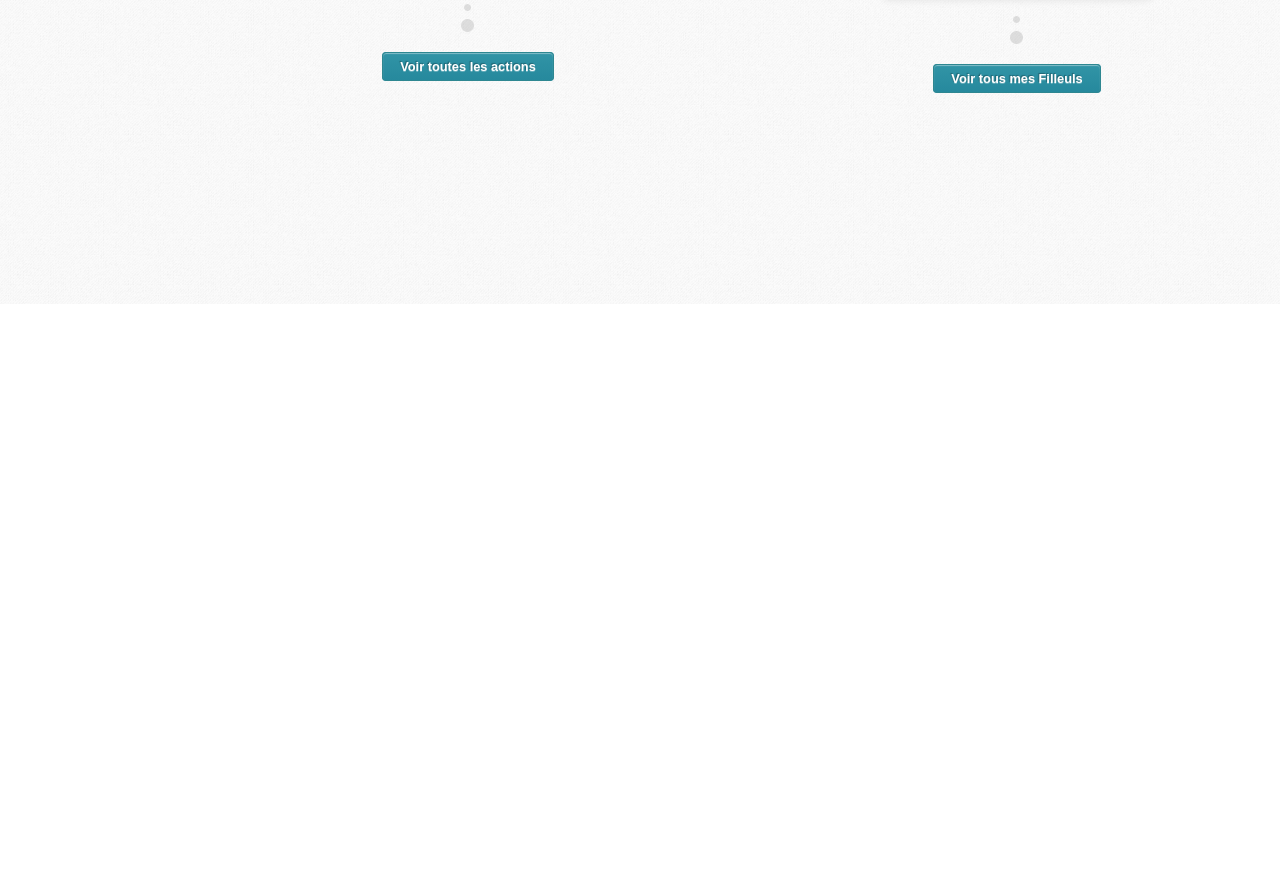
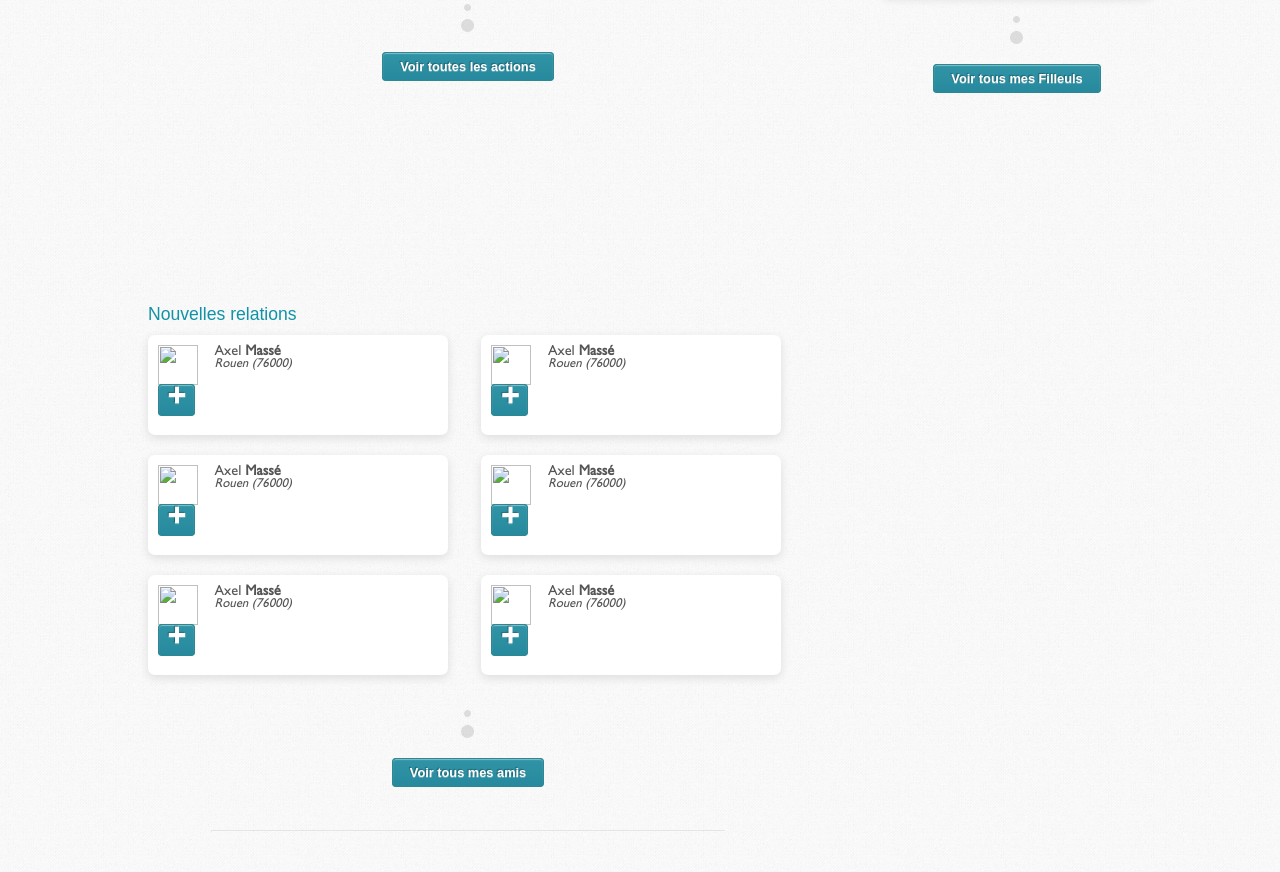
Before and after one commit to Stuff90/koom, a PHP site: page /profile.html in a window 1280 px wide. Shown: the part 1539-2411 px from the top of the page. Before the commit the page ends 1842 px from the top, so only its background shows below. Run offline with PHP 8.4, Linux system fonts and the light colour scheme; some libraries are stand-ins or nearby versions.

Commit message:
page profile - 2nd tab 'nouvelles relations'

```diff
--- a/profile.html
+++ b/profile.html
@@ -178,7 +178,47 @@
 
 				</section>
 
-				<section id="profile-my-contacts"></section>
+				<section id="profile-my-contacts">
+					<h4>Nouvelles relations</h4>
+
+					<dl>
+						<dd class="ui-content-emphasizer">
+							<div><img src="#"></div>
+							<p>Axel <strong>Massé</strong><br /><i>Rouen (76000)</i></p>
+							<p><a href="#" class="ui-button">+</a></p>
+						</dd>
+						<dd class="ui-content-emphasizer">
+							<div><img src="#"></div>
+							<p>Axel <strong>Massé</strong><br /><i>Rouen (76000)</i></p>
+							<p><a href="#" class="ui-button">+</a></p>
+						</dd>
+						<dd class="ui-content-emphasizer">
+							<div><img src="#"></div>
+							<p>Axel <strong>Massé</strong><br /><i>Rouen (76000)</i></p>
+							<p><a href="#" class="ui-button">+</a></p>
+						</dd>
+						<dd class="ui-content-emphasizer">
+							<div><img src="#"></div>
+							<p>Axel <strong>Massé</strong><br /><i>Rouen (76000)</i></p>
+							<p><a href="#" class="ui-button">+</a></p>
+						</dd>
+						<dd class="ui-content-emphasizer">
+							<div><img src="#"></div>
+							<p>Axel <strong>Massé</strong><br /><i>Rouen (76000)</i></p>
+							<p><a href="#" class="ui-button">+</a></p>
+						</dd>
+						<dd class="ui-content-emphasizer">
+							<div><img src="#"></div>
+							<p>Axel <strong>Massé</strong><br /><i>Rouen (76000)</i></p>
+							<p><a href="#" class="ui-button">+</a></p>
+						</dd>
+					</dl>
+
+					<p><a href="#" class="ui-button">Voir tous mes amis</a></p>
+
+					<hr />
+
+				</section>
 
 				<section id="profile-infos"></section>
 
--- a/style/profile.css
+++ b/style/profile.css
@@ -1,7 +1,7 @@
 #profile-wrapper {}
 #profile-wrapper > nav {text-align:center;}
 
-#profile-activity > h4 {text-transform:none;color:#1192a6;font-family:'FuturaMedium',arial,serif;font-weight:lighter;font-size:1.1rem;}
+#profile-wrapper > section > h4 {text-transform:none;color:#1192a6;font-family:'FuturaMedium',arial,serif;font-weight:lighter;font-size:1.1rem;}
 
 .stream {margin:20px 0 40px 0;}
 .stream > dt {margin-top:10px;}
@@ -31,6 +31,24 @@
 
 .see-all-actions-wrapper {width:100%;padding:60px 0 30px 0;text-align:center;background:url('img/dots.png') center 0px no-repeat;margin-bottom:200px;}
 
+
+#profile-my-contacts > dl {width:100%;}
+#profile-my-contacts > dl > dd {display:inline-block;width:280px;vertical-align:top;margin:10px 0 10px 0;}
+#profile-my-contacts > dl > dd:nth-child(even) {margin-left:29px;}
+#profile-my-contacts > dl > dd > * {display:inline-block;vertical-align:top}
+#profile-my-contacts > dl > dd > * {display:inline-block;vertical-align:top;}
+#profile-my-contacts > dl > dd > div {width:40px;height:40px;}
+#profile-my-contacts > dl > dd > div > img {width:100%;height:100%;}
+#profile-my-contacts > dl > dd > p {width:180px;margin-left:12px;font-size:.9rem;font-family:'GillSans',arial,serif;}
+#profile-my-contacts > dl > dd > p > i {font-size:.8rem;}
+#profile-my-contacts > dl > dd > p:last-child {width:40px;height:40px;margin-left:0;}
+#profile-my-contacts > dl > dd > p:last-child > a {font-size:2rem;padding:0px 8px;}
+#profile-my-contacts > p {width:100%;padding:60px 0 30px 0;text-align:center;background:url('img/dots.png') center 0px no-repeat;margin-top:20px;}
+
+
+
+
+
 #points-wrapper {text-align:center;margin:0 0 15px 0;}
 #points-wrapper > h2 {margin-bottom:10px}
 #points-wrapper > div {margin-left:60px;width:250px;}
```
